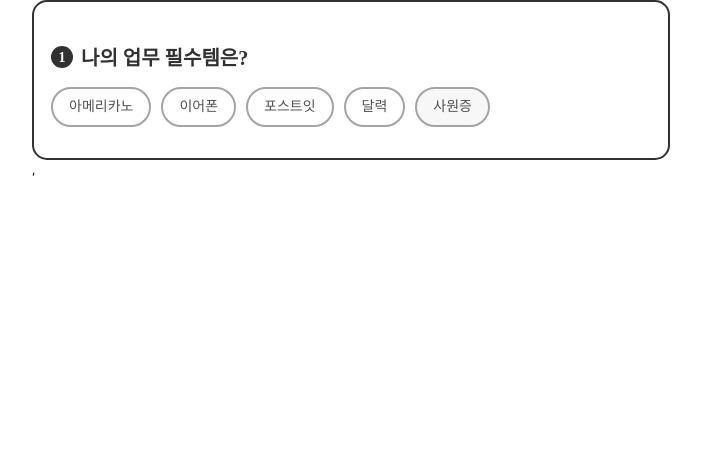
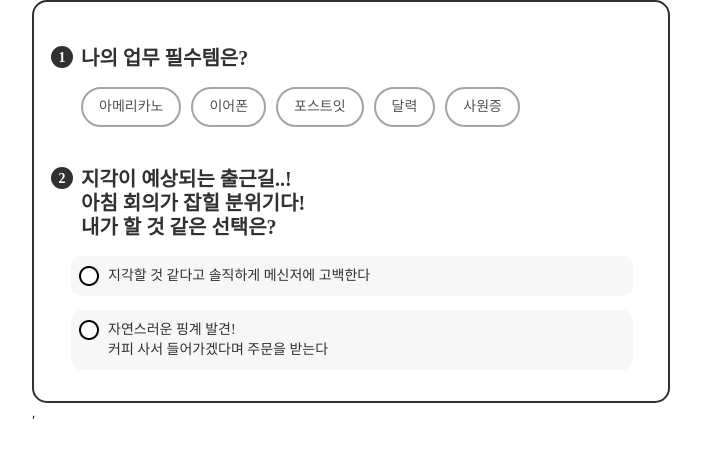
Before and after one commit to TeamQuestionMark/FineMeWeb, a React (Create React App) app: page /stage in a window 1280 px wide. Shown: the top 456 px of the page, without its empty margins (308-1009 px from the left). Built offline with nearby package versions, Linux system fonts and the light colour scheme.

Commit message:
feat: ChipTypeInput, 데모 페이지 업데이트

```diff
--- /dev/null
+++ b/src/components/Question/ChipTypeInput.tsx
@@ -0,0 +1,47 @@
+import { InputBaseProps, InputHandler } from '@/types';
+import Chip from '../Chip/Chip';
+import ChipGroup from '../Chip/ChipGroup';
+import { useCallback } from 'react';
+import styled from 'styled-components';
+
+interface ChipTypeInputProps extends InputBaseProps {
+  name: string;
+  options: string[];
+  onInput: InputHandler;
+}
+
+const StyledChipTypeInput = styled.div`
+  padding: 0 17px 0 30px;
+`;
+
+const ChipTypeInput = ({
+  name,
+  value,
+  onInput,
+  options,
+}: ChipTypeInputProps) => {
+  const handleClickChip = useCallback(
+    (value: string) => {
+      onInput(name, value);
+    },
+    [name, onInput],
+  );
+
+  return (
+    <StyledChipTypeInput>
+      <ChipGroup>
+        {options.map((option, idx) => (
+          <Chip
+            key={idx}
+            onClick={handleClickChip}
+            isChecked={value === option}
+          >
+            {option}
+          </Chip>
+        ))}
+      </ChipGroup>
+    </StyledChipTypeInput>
+  );
+};
+
+export default ChipTypeInput;
--- a/src/pages/StageComponentsPage.tsx
+++ b/src/pages/StageComponentsPage.tsx
@@ -2,7 +2,7 @@ import CheckBox from '@/components/CheckBox';
 import Chip from '@/components/Chip/Chip';
 import ChipGroup from '@/components/Chip/ChipGroup';
 import OXButtonGroup from '@/components/OXButtonGroup';
-import Radio from '@/components/Radio';
+import Radio from '@/components/Radio/Radio';
 import Switch from '@/components/Switch';
 import TextField, { TextFieldRef } from '@/components/TextField';
 import Validator from '@/utils/Validator';
--- a/src/pages/StagePage.tsx
+++ b/src/pages/StagePage.tsx
@@ -1,19 +1,20 @@
-import Chip from '@/components/Chip/Chip';
-import ChipGroup from '@/components/Chip/ChipGroup';
 import StageContainer from '@/components/Layout/StageContainer';
+import ChipTypeInput from '@/components/Question/ChipTypeInput';
 import Question from '@/components/Question/Question';
+import RadioTypeInput from '@/components/Question/RadioTypeInput';
+import { InputHandler } from '@/types';
 import { useState } from 'react';
 
-const CHIP_INPUTS = {
-  아메리카노: false,
-  이어폰: false,
-  포스트잇: false,
-  달력: false,
-  사원증: false,
-};
+const CHIP_OPTIONS = ['아메리카노', '이어폰', '포스트잇', '달력', '사원증'];
+const RADIO_OPTIONS = [
+  `지각할 것 같다고 솔직하게 메신저에 고백한다`,
+  `자연스러운 핑계 발견!
+커피 사서 들어가겠다며 주문을 받는다`,
+];
 
 const initialInputs = {
   chip: '',
+  radio: '',
 };
 
 const StagePage = () => {
@@ -23,22 +24,33 @@ const StagePage = () => {
     setInput({ ...inputs, chip: value });
   };
 
+  const handleInput: InputHandler = (name: string, value: string) => {
+    setInput({ ...inputs, [name]: value });
+  };
+
   return (
     <div>
       <StageContainer>
         <Question number={1} question={`나의 업무 필수템은?`}>
-          <ChipGroup>
-            {Object.entries(CHIP_INPUTS).map(([label, isChecked]) => (
-              <Chip
-                key={label}
-                onClick={handleClickChip}
-                isChecked={label === inputs.chip}
-                disabled={label === '사원증'}
-              >
-                {label}
-              </Chip>
-            ))}
-          </ChipGroup>
+          <ChipTypeInput
+            options={CHIP_OPTIONS}
+            onInput={handleInput}
+            name="chip"
+            value={inputs.chip}
+          />
+        </Question>
+        <Question
+          number={2}
+          question={`지각이 예상되는 출근길..!
+아침 회의가 잡힐 분위기다!
+내가 할 것 같은 선택은?`}
+        >
+          <RadioTypeInput
+            options={RADIO_OPTIONS}
+            name="radio"
+            onInput={handleInput}
+            value={inputs.radio}
+          />
         </Question>
       </StageContainer>
     </div>
```
